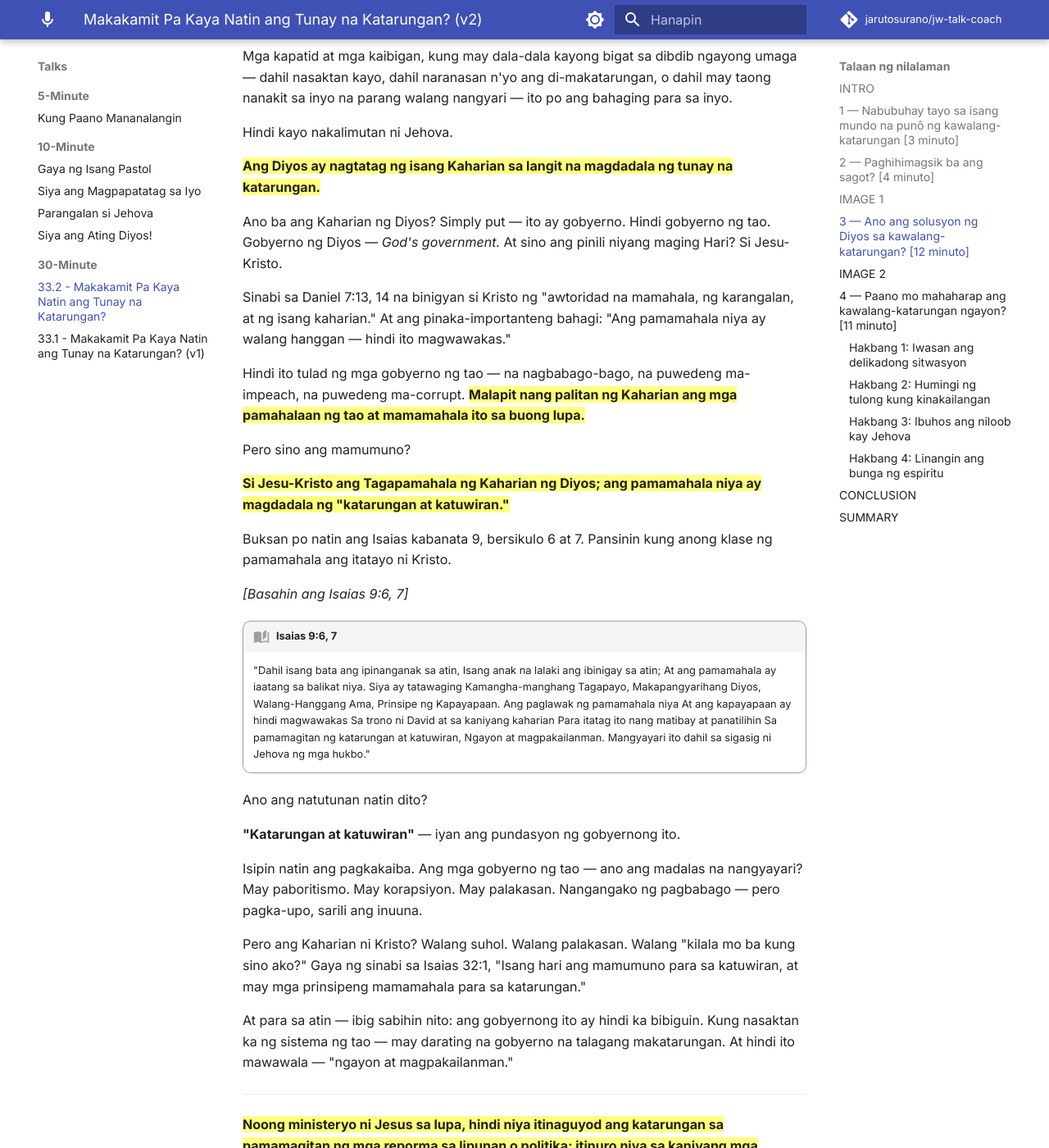
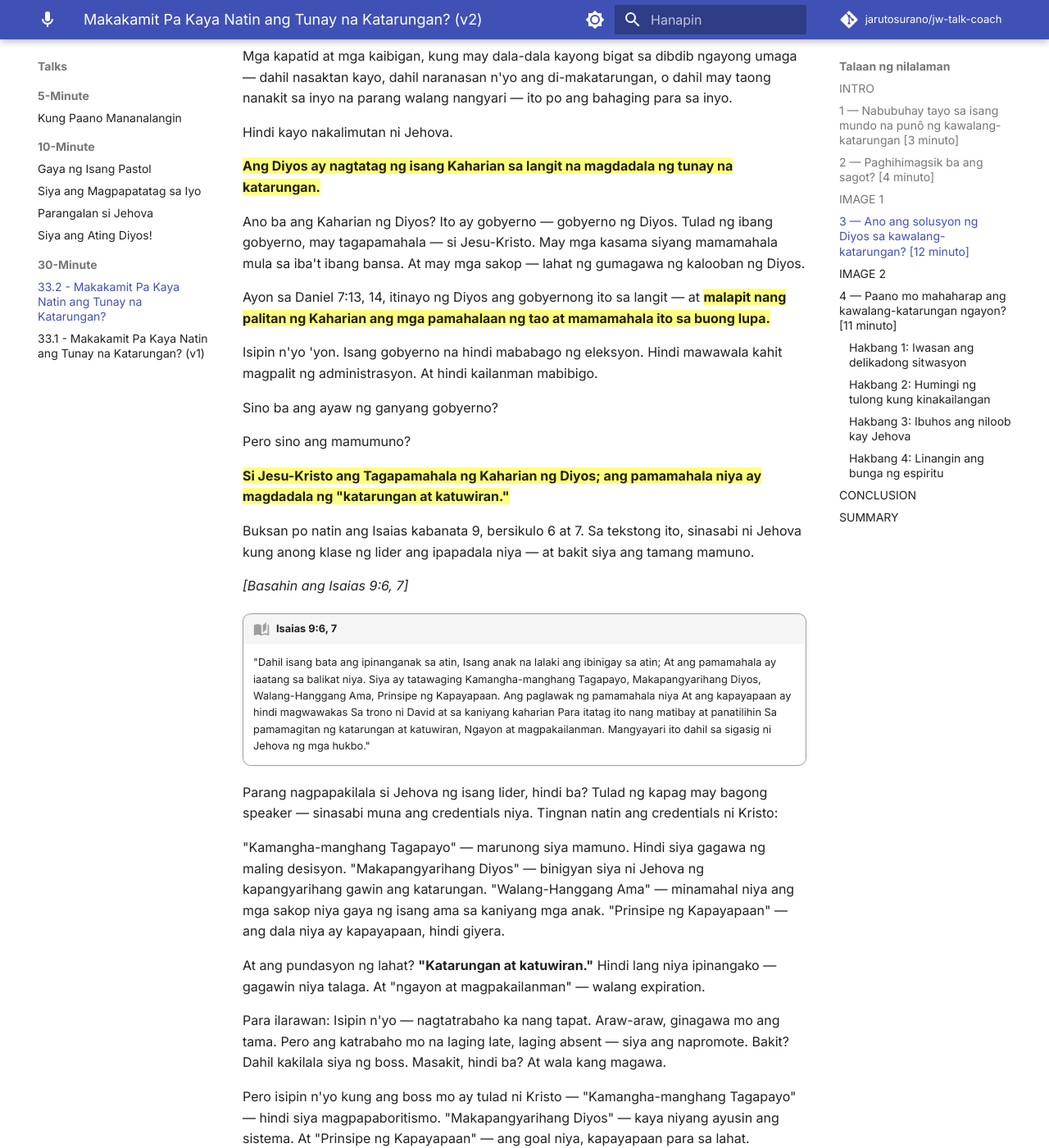
Before and after one commit to jarutosurano/jw-talk-coach, an MkDocs documentation site: the page built from docs/talks/30min/33-makakamit-pa-kaya-natin-ang-tunay-na-katarungan/index.md, in a window 1280 px wide and 1400 px high, scrolled down 3763 px. Shown: the whole window at 82% size. Built offline with MkDocs 1.6.1 and Material for MkDocs 9.7.7, drawn with Linux system fonts in a browser that asks for light colours; comment, search, counter and statistics services are not loaded; some of the changed text lies outside the part shown.

Commit message:
Rewrite talk 33 v2 Section 3 first half: REIA, credentials, miracles, Mat 6:9,10
- Kingdom explained: gobyerno ng Diyos with composition (ruler, co-rulers, subjects)
- Credentials framing for Isa 9:6,7 titles (like introducing a speaker)
- Work illustration connecting titles to real-life injustice
- Mat 6:9,10 now a formal reading with explanation (heaven = no injustice)
- Bridge: "Napakalaking pangako. Pero hindi lang siya nangako."
- Miracles told as vivid stories: feeding 5000, blind man healed
- Punchline: "Walang magugutom. Walang magkakasakit. Walang maiiwan."

Co-Authored-By: Claude Opus 4.6 (1M context) <noreply@anthropic.com>

```diff
--- a/docs/talks/30min/33-makakamit-pa-kaya-natin-ang-tunay-na-katarungan/index.md
+++ b/docs/talks/30min/33-makakamit-pa-kaya-natin-ang-tunay-na-katarungan/index.md
@@ -175,60 +175,106 @@ Hindi kayo nakalimutan ni Jehova.
 **==Ang Diyos ay nagtatag ng isang Kaharian sa langit na magdadala ng tunay na katarungan.==**
 
 Ano ba ang Kaharian ng Diyos?
-Simply put — ito ay gobyerno. Hindi gobyerno ng tao. Gobyerno ng Diyos — *God's government.*
-At sino ang pinili niyang maging Hari? Si Jesu-Kristo.
+Ito ay gobyerno — gobyerno ng Diyos.
+Tulad ng ibang gobyerno, may tagapamahala — si Jesu-Kristo.
+May mga kasama siyang mamamahala mula sa iba't ibang bansa.
+At may mga sakop — lahat ng gumagawa ng kalooban ng Diyos.
 
-Sinabi sa Daniel 7:13, 14 na binigyan si Kristo ng "awtoridad na mamahala, ng karangalan, at ng isang kaharian."
-At ang pinaka-importanteng bahagi:
-"Ang pamamahala niya ay walang hanggan — hindi ito magwawakas."
+Ayon sa Daniel 7:13, 14, itinayo ng Diyos ang gobyernong ito sa langit — at **==malapit nang palitan ng Kaharian ang mga pamahalaan ng tao at mamamahala ito sa buong lupa.==**
 
-Hindi ito tulad ng mga gobyerno ng tao — na nagbabago-bago, na puwedeng ma-impeach, na puwedeng ma-corrupt.
-**==Malapit nang palitan ng Kaharian ang mga pamahalaan ng tao at mamamahala ito sa buong lupa.==**
+Isipin n'yo 'yon.
+Isang gobyerno na hindi mababago ng eleksyon.
+Hindi mawawala kahit magpalit ng administrasyon.
+At hindi kailanman mabibigo.
+
+Sino ba ang ayaw ng ganyang gobyerno?
 
 Pero sino ang mamumuno?
 
 **==Si Jesu-Kristo ang Tagapamahala ng Kaharian ng Diyos; ang pamamahala niya ay magdadala ng "katarungan at katuwiran."==**
 
 Buksan po natin ang Isaias kabanata 9, bersikulo 6 at 7.
-Pansinin kung anong klase ng pamamahala ang itatayo ni Kristo.
+Sa tekstong ito, sinasabi ni Jehova kung anong klase ng lider ang ipapadala niya — at bakit siya ang tamang mamuno.
 
 *[Basahin ang Isaias 9:6, 7]*
 
 !!! quote "Isaias 9:6, 7"
     "Dahil isang bata ang ipinanganak sa atin, Isang anak na lalaki ang ibinigay sa atin; At ang pamamahala ay iaatang sa balikat niya. Siya ay tatawaging Kamangha-manghang Tagapayo, Makapangyarihang Diyos, Walang-Hanggang Ama, Prinsipe ng Kapayapaan. Ang paglawak ng pamamahala niya At ang kapayapaan ay hindi magwawakas Sa trono ni David at sa kaniyang kaharian Para itatag ito nang matibay at panatilihin Sa pamamagitan ng katarungan at katuwiran, Ngayon at magpakailanman. Mangyayari ito dahil sa sigasig ni Jehova ng mga hukbo."
 
-Ano ang natutunan natin dito?
+Parang nagpapakilala si Jehova ng isang lider, hindi ba?
+Tulad ng kapag may bagong speaker — sinasabi muna ang credentials niya.
+Tingnan natin ang credentials ni Kristo:
 
-**"Katarungan at katuwiran"** — iyan ang pundasyon ng gobyernong ito.
+"Kamangha-manghang Tagapayo" — marunong siya mamuno. Hindi siya gagawa ng maling desisyon.
+"Makapangyarihang Diyos" — binigyan siya ni Jehova ng kapangyarihang gawin ang katarungan.
+"Walang-Hanggang Ama" — minamahal niya ang mga sakop niya gaya ng isang ama sa kaniyang mga anak.
+"Prinsipe ng Kapayapaan" — ang dala niya ay kapayapaan, hindi giyera.
 
-Isipin natin ang pagkakaiba.
-Ang mga gobyerno ng tao — ano ang madalas na nangyayari?
-May paboritismo. May korapsiyon. May palakasan.
-Nangangako ng pagbabago — pero pagka-upo, sarili ang inuuna.
+At ang pundasyon ng lahat? **"Katarungan at katuwiran."**
+Hindi lang niya ipinangako — gagawin niya talaga.
+At "ngayon at magpakailanman" — walang expiration.
 
-Pero ang Kaharian ni Kristo?
-Walang suhol. Walang palakasan. Walang "kilala mo ba kung sino ako?"
+Para ilarawan:
+Isipin n'yo — nagtatrabaho ka nang tapat. Araw-araw, ginagawa mo ang tama.
+Pero ang katrabaho mo na laging late, laging absent — siya ang napromote.
+Bakit? Dahil kakilala siya ng boss.
+Masakit, hindi ba? At wala kang magawa.
+
+Pero isipin n'yo kung ang boss mo ay tulad ni Kristo —
+"Kamangha-manghang Tagapayo" — hindi siya magpapaboritismo.
+"Makapangyarihang Diyos" — kaya niyang ayusin ang sistema.
+At "Prinsipe ng Kapayapaan" — ang goal niya, kapayapaan para sa lahat.
+
+Iyon ang klase ng pamamahala na sinasabi sa Isaias 9:6, 7.
 Gaya ng sinabi sa Isaias 32:1,
 "Isang hari ang mamumuno para sa katuwiran,
 at may mga prinsipeng mamamahala para sa katarungan."
 
-At para sa atin — ibig sabihin nito:
-ang gobyernong ito ay hindi ka bibiguin.
-Kung nasaktan ka ng sistema ng tao — may darating na gobyerno na talagang makatarungan.
+Kaya ano ang ibig sabihin nito para sa atin?
+Kung nasaktan ka ng sistema ng tao — may darating na gobyerno na hindi ka bibiguin.
 At hindi ito mawawala — "ngayon at magpakailanman."
 
 ---
 
+Napakalaking pangako, hindi ba?
+Pero hindi lang siya nangako.
+
 **==Noong ministeryo ni Jesus sa lupa, hindi niya itinaguyod ang katarungan sa pamamagitan ng mga reporma sa lipunan o politika; itinuro niya sa kaniyang mga tagasunod na manampalataya sa Kaharian.==**
 
 Hindi siya naging aktibista. Hindi siya namuno ng rebolusyon.
-Ano ang ginawa niya?
-Nangangaral siya ng mabuting balita ng Kaharian.
-Itinuro niya sa atin na ipanalangin: "Dumating nawa ang Kaharian mo." (Mateo 6:9, 10)
+Ano ang ginawa niya? Nangangaral siya ng mabuting balita ng Kaharian.
+At itinuro niya sa kaniyang mga tagasunod na manampalataya sa Kaharian.
+
+Paano? Sa pamamagitan ng panalangin.
+Pakinggan natin kung ano ang itinuro niya.
+
+*[Basahin ang Mateo 6:9, 10]*
+
+!!! quote "Mateo 6:9, 10"
+    "Manalangin kayo sa ganitong paraan: 'Ama namin na nasa langit, pakabanalin nawa ang pangalan mo. Dumating nawa ang Kaharian mo. Mangyari nawa ang kalooban mo, kung paano sa langit, gayon din sa lupa.'"
+
+Isipin n'yo ang ibig sabihin nito.
+Sa langit — walang kawalang-katarungan. Walang pang-aapi. Walang luha.
+At ipinanalangin natin na ang ganyang realidad — mangyari din dito sa lupa.
+
+Hindi 'yan basta panalangin lang. Iyon ay pangako.
+Darating ang araw na kung ano ang nangyayari sa langit — ganoon din ang mangyayari dito.
 
 At **==makikita sa mga ginawa niyang himala kung ano ang gagawin niya bilang Hari ng Kaharian ng Diyos.==**
-Pinakain niya ang libu-libo. Pinagaling ang mga may sakit.
+
+May isang pagkakataon — limang tinapay at dalawang isda lang ang mayroon.
+Pero pinakain niya ang 5,000 lalaki, bukod pa sa mga babae at mga bata.
+Lahat nabusog — at 12 basket pa ang natira.
+
+Sa isa namang pagkakataon, may bulag na nakaupo sa tabi ng daan.
+Nang marinig niyang dumadaan si Jesus, sumigaw siya: "Anak ni David, maawa ka sa akin!"
+Sinasaway siya ng mga tao — pero lalo lang niyang isinigaw.
+Huminto si Jesus. Tinanong siya: "Ano ang gusto mong gawin ko para sa iyo?"
+"Panginoon, gusto kong makakita uli."
+At agad siyang nakakita.
+
 Preview 'yan — sample ng kung ano ang gagawin ng Kaharian.
+Walang magugutom. Walang magkakasakit. Walang maiiwan.
 
 ---
 
```
